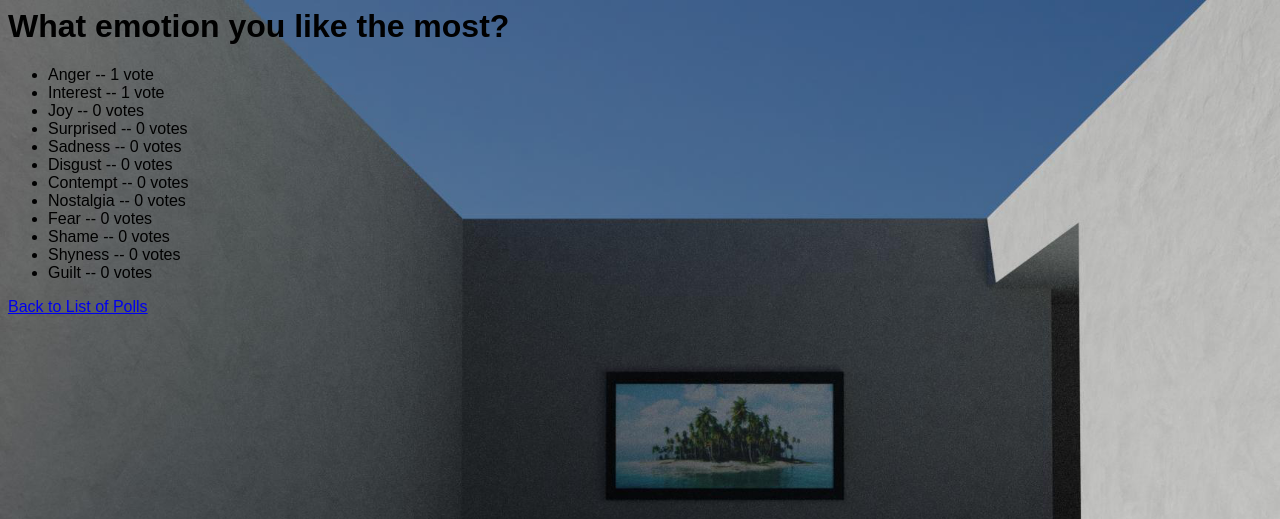
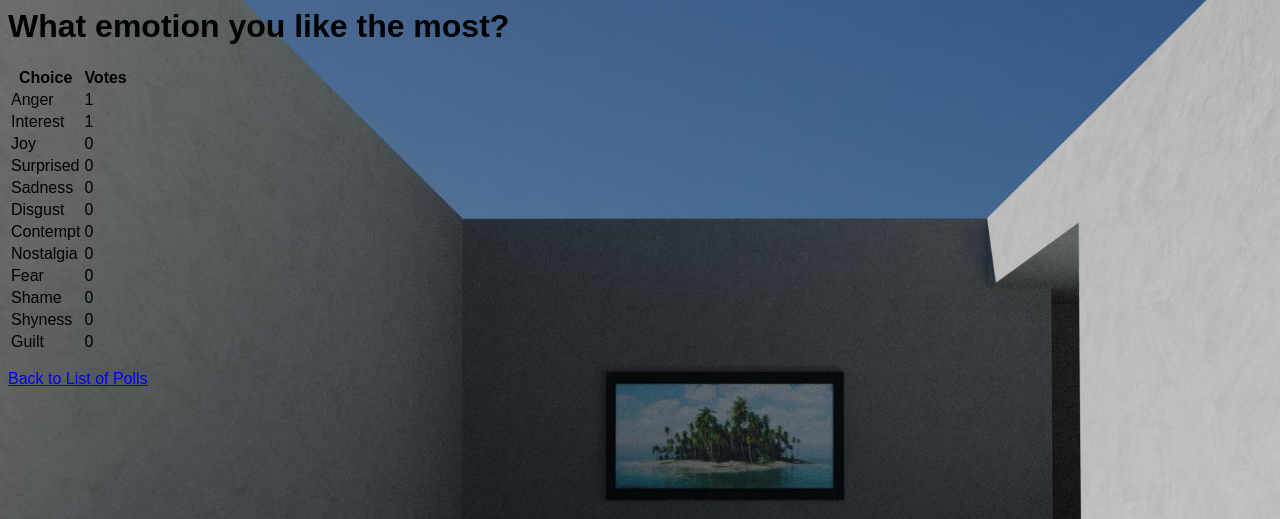
Before and after one commit to PichapopRo/ku-polls, a Django app: page /polls/1/results/ in a window 1280 px wide. Shown: the top 519 px of the page. Run offline with Django 5.2, Linux system fonts and the light colour scheme; data comes from the database, SQL or seed files in the repository.

Commit message:
Delete votes in result and label everything correctly

```diff
--- a/polls/templates/polls/results.html
+++ b/polls/templates/polls/results.html
@@ -1,11 +1,22 @@
 
 <h1>{{ question.question_text }}</h1>
 
-<ul>
-{% for choice in question.choice_set.all %}
-    <li>{{ choice.choice_text }} -- {{ choice.votes }} vote{{ choice.votes|pluralize }}</li>
-{% endfor %}
-</ul>
+<table>
+    <thead>
+        <tr>
+            <th>Choice</th>
+            <th>Votes</th>
+        </tr>
+    </thead>
+    <tbody>
+        {% for choice in question.choice_set.all %}
+        <tr>
+            <td>{{ choice.choice_text }}</td>
+            <td>{{ choice.votes }}</td>
+        </tr>
+        {% endfor %}
+    </tbody>
+</table>
 {% load static %}
 
 <link rel="stylesheet" href="{% static 'polls/style.css' %}">
```
